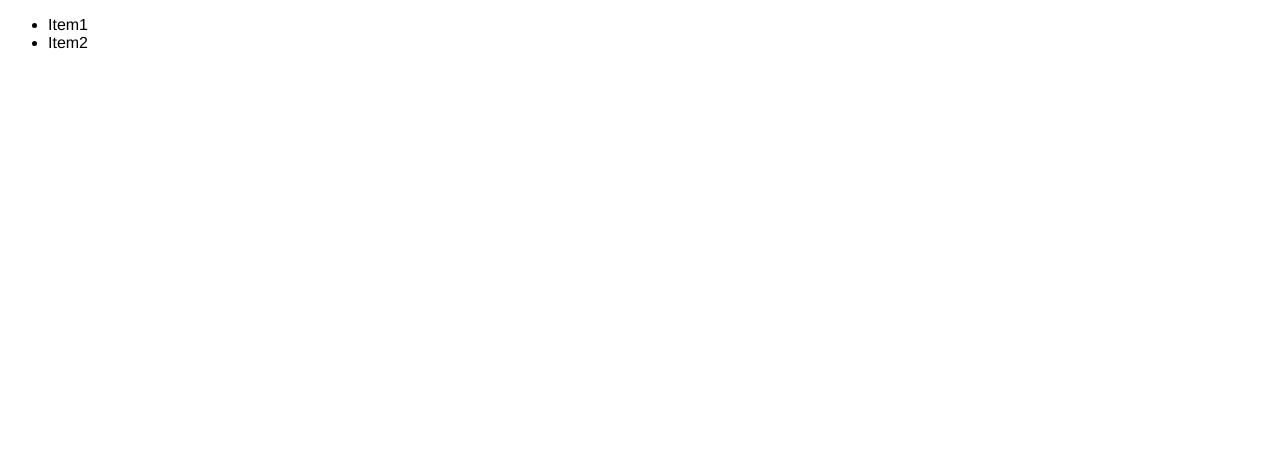
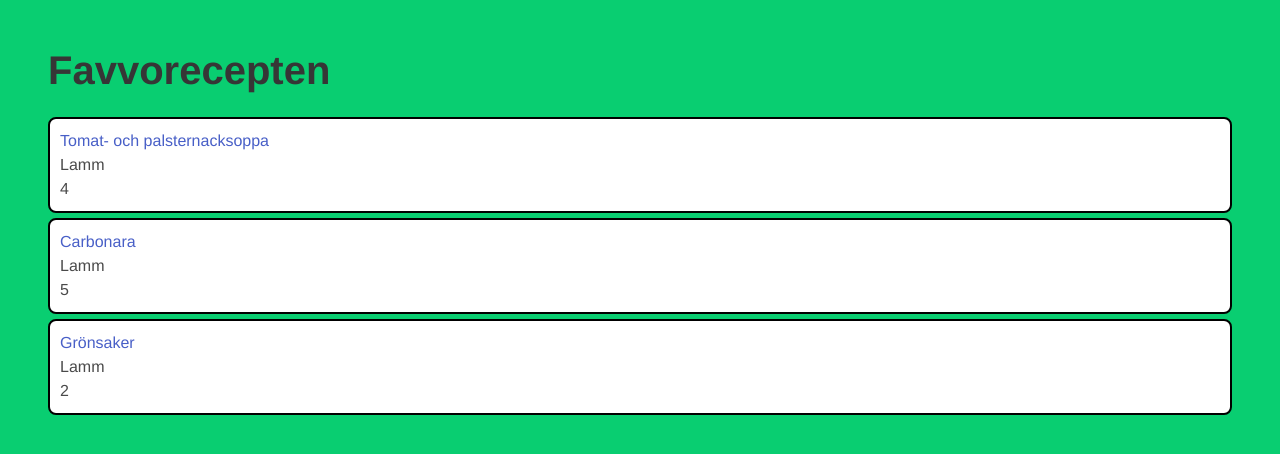
Before and after one commit to mfuruskog/recipes, a Vue app in the folder client/: page / in a window 1280 px wide. Shown: the top 454 px of the page. Built offline with nearby package versions, Linux system fonts and the light colour scheme.

Commit message:
Initial design

```diff
--- a/client/src/App.vue
+++ b/client/src/App.vue
@@ -16,7 +16,14 @@ export default {
 </script>
 
 <style>
+html, body {
+  height: 100%;
+  margin: 0;
+  padding: 0;
+}
 #app {
   font-family: 'Avenir', Helvetica, Arial, sans-serif;
+  height: 100%;
+  background-color: #09ce71;
 }
 </style>
--- a/client/src/components/Home.vue
+++ b/client/src/components/Home.vue
@@ -1,5 +1,8 @@
 <template>
- <recipe-list></recipe-list>
+<section class="section">
+  <h1 class="title is-2 has-text-centered">Favvorecepten</h1>
+  <recipe-list></recipe-list>
+</section>
 </template>
 
 <script>
--- a/client/src/components/RecipeList.vue
+++ b/client/src/components/RecipeList.vue
@@ -1,15 +1,50 @@
 <template>
-  <ul>
-    <li>Item1</li>
-    <li>Item2</li>
+  <ul class="recipe-list">
+    <li class="recipe is-flex" :key="recipe.id" v-for="recipe in recipes">
+      <div class="recipe-title">
+        <a :href="recipe.url">{{recipe.title}}</a>
+      </div>
+      <div class="recipe-type">Lamm</div>
+      <div class="recipe-rating">
+        {{recipe.rating}}
+      </div>
+    </li>
   </ul>
 </template>
 
 <script>
 export default {
-  name: "RecipeList"
+  name: "RecipeList",
+  data() {
+    return {
+      recipes: [
+        {
+          title: "Tomat- och palsternacksoppa",
+          url: "https://google.se",
+          rating: 4
+        },
+        { title: "Carbonara", url: "https://google.se", rating: 5 },
+        { title: "Grönsaker", url: "https://google.se", rating: 2 }
+      ]
+    };
+  }
 };
 </script>
 
-<style scoped>
+<style lang="scss" scoped>
+.recipe-list {
+  .recipe {
+    background-color: white;
+    border: 2px solid black;
+    border-radius: 8px;
+    margin-bottom: 5px;
+    flex-wrap: wrap;
+    padding: 10px;
+    justify-content: space-between;
+
+    .recipe-title {
+      flex: 1 1 100%;
+    }
+  }
+}
 </style>
--- a/client/src/styles/bulma.scss
+++ b/client/src/styles/bulma.scss
@@ -1,2 +1,6 @@
 @import "bulma/sass/utilities/_all.sass";
+@import "bulma/sass/base/_all.sass";
 @import "bulma/sass/elements/button.sass";
+@import "bulma/sass/elements/container.sass";
+@import "bulma/sass/elements/title.sass";
+@import "bulma/sass/layout/section.sass";
```
